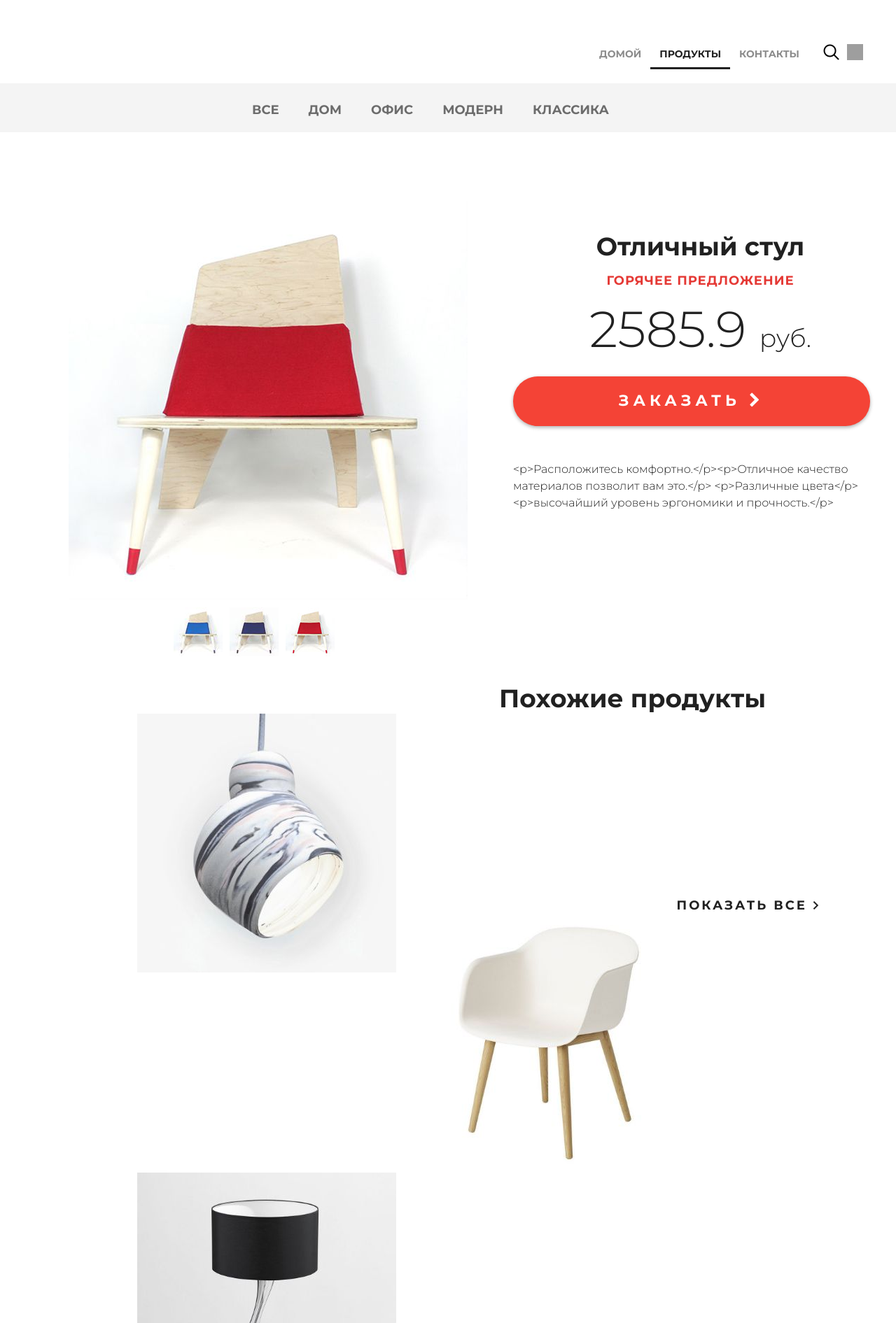
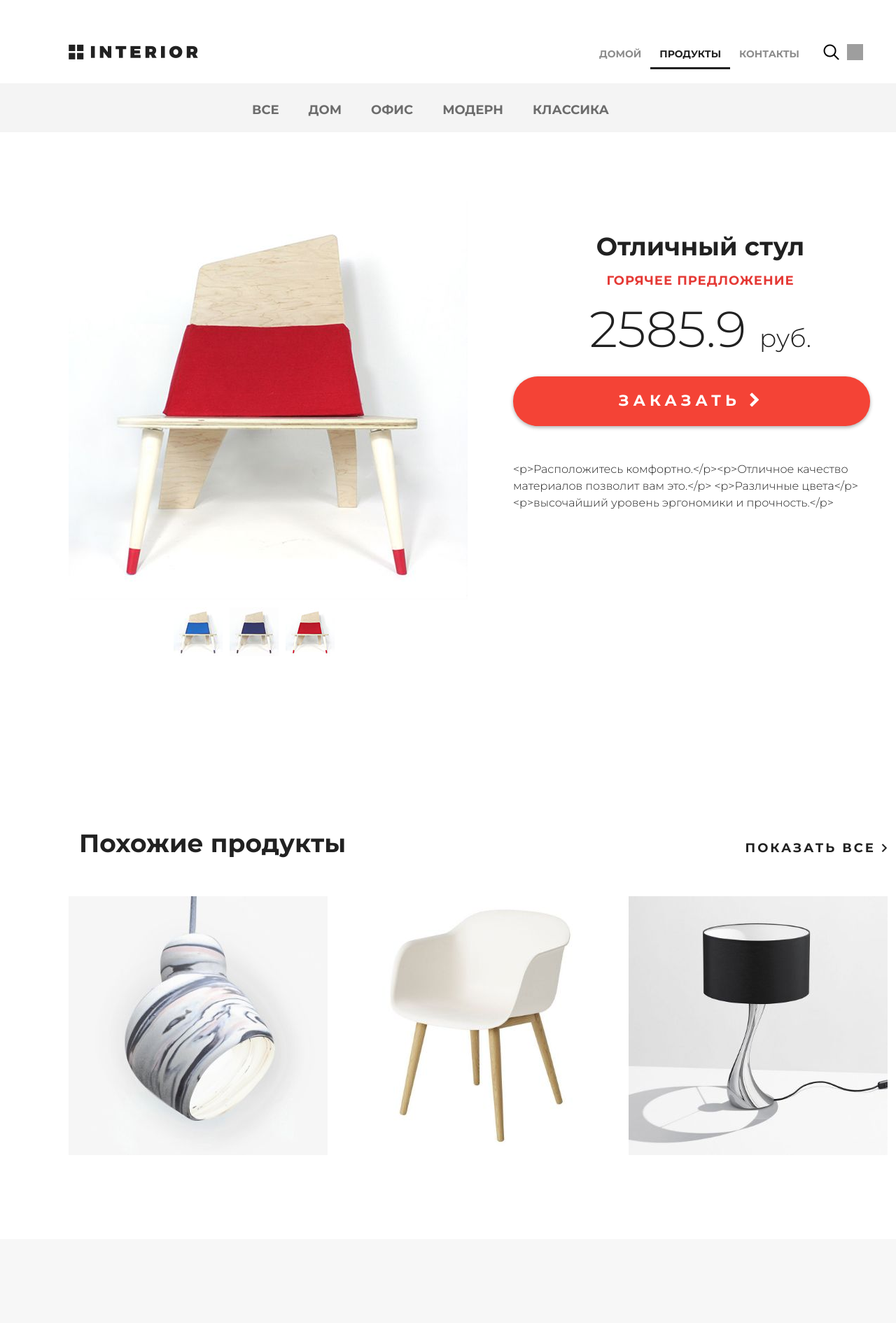
Before and after one commit to 2327/gb_django, a Django app: page /products/ in a window 1280 px wide; the page is wider, and only the part inside the window is pictured. Shown: the top 1891 px of that part at 70% size. Run offline with Django 3.2, Linux system fonts and the light colour scheme; grey boxes are pictures that could not be loaded.

Commit message:
fix template

```diff
--- a/mainapp/templates/mainapp/product_description.html
+++ b/mainapp/templates/mainapp/product_description.html
@@ -1,6 +1,6 @@
 {% load staticfiles %}
 
-
+        <div class="details-products">
 					<div class="details-slider">
 					    <div class="slider-product">
                                                     <img src="/static/img/{{ product.main_image }}" alt="">
@@ -25,3 +25,4 @@
 					        {{ product.description }}
                                             </div>
                                         </div>
+					</div>
--- a/mainapp/templates/mainapp/products.html
+++ b/mainapp/templates/mainapp/products.html
@@ -9,10 +9,10 @@
 	     {% endif %}
         {% endblock %}
 
-{# Удаляю лого с главной #}
         {% block logo %}
         <div class="hero-white">
         <div class="header clearfix">
+	<a href="/" class="logo"></a>
         {% endblock %}
 
         {% block search %}
@@ -23,9 +23,11 @@
         {% endblock %}
 
         {% block content %}
+	<div class="details">
         {% include 'mainapp/inc_categories_menu.html' %}
-        <div class="details-products">
+
         {% include 'mainapp/product_description.html' %}
+
         {% include 'mainapp/product_related.html' %}
         </div>
 
```
